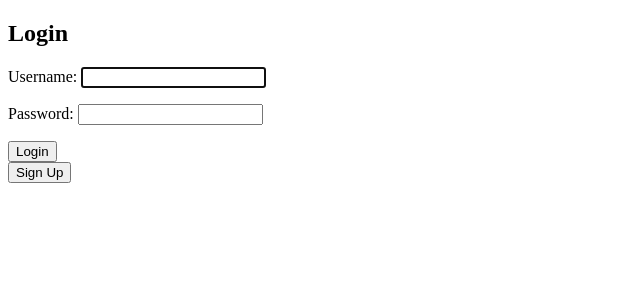
After one commit to JasonLovesDoggo/jamhacks, a Django app: page /login/ in a window 1280 px wide. The commit adds this page. Shown: the top 300 px of the page, without its empty margins (0-640 px from the left). Run offline with Django 4.2, Linux system fonts and the light colour scheme.

Commit message:
login/signup

```diff
--- a/jamhacks/jamhacks/settings.py
+++ b/jamhacks/jamhacks/settings.py
@@ -130,3 +130,5 @@ STATIC_URL = 'static/'
 # https://docs.djangoproject.com/en/4.2/ref/settings/#default-auto-field
 
 DEFAULT_AUTO_FIELD = 'django.db.models.BigAutoField'
+
+LOGIN_REDIRECT_URL = '/'
--- a/jamhacks/jamhacks/urls.py
+++ b/jamhacks/jamhacks/urls.py
@@ -20,7 +20,7 @@ from backend import views
 
 urlpatterns = [
     path('admin/', admin.site.urls),
-    path("accounts/", include("django.contrib.auth.urls")),
+    path("", include("django.contrib.auth.urls")),
     path("", views.dashboard, name="dashboard"),
     path("start", views.start, name="start"),
     path("start/session", views.start_session, name="start_session"),
--- a/jamhacks/src/templates/base.html
+++ b/jamhacks/src/templates/base.html
@@ -11,8 +11,8 @@
     {% block content %}{% endblock %}
 
 
-    {% if user.is_authenticated %}
+    <!-- {% if user.is_authenticated %} -->
     {% include 'nav.html' %}
-    {% endif %}
+    <!-- {% endif %} -->
 </body>
 </html>
--- /dev/null
+++ b/jamhacks/src/templates/registration/login.html
@@ -0,0 +1,15 @@
+{% extends 'base.html' %}
+
+{% block title %}Login{% endblock %}
+
+{% block content %}
+  <h2>Login</h2>
+  <form method="post">
+    {% csrf_token %}
+    {{ form.as_p }}
+    <button type="submit">Login</button>
+  </form>
+  <form action="/signup/">
+    <button type="submit">Sign Up</button>
+  </form>
+{% endblock %}
```
